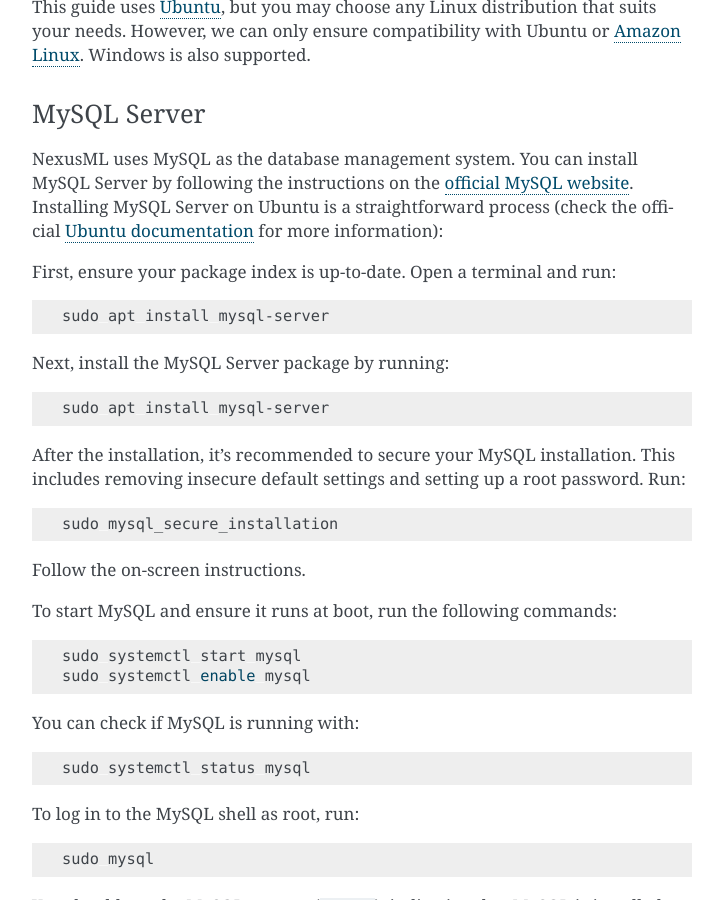
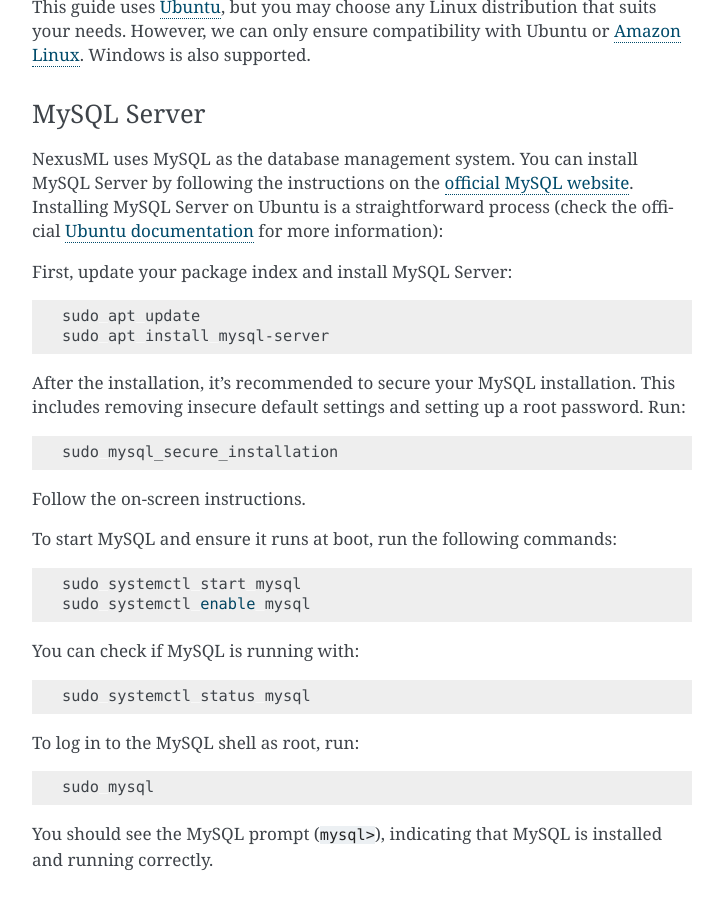
Before and after one commit to neuraptic/nexusml, a Sphinx documentation site: the page built from docs/quickstart.md, in a window 1280 px wide and 900 px high, scrolled down 472 px. Shown: the whole window, without its empty margins (388-1111 px from the left). Built offline with Sphinx 7.4.7, drawn with Linux system fonts in a browser that asks for light colours.

Commit message:
docs(quickstart): fix MySQL installation command

````diff
--- a/docs/quickstart.md
+++ b/docs/quickstart.md
@@ -27,15 +27,10 @@
 [Ubuntu documentation](https://documentation.ubuntu.com/server/how-to/databases/install-mysql/) for more
 information):
 
-First, ensure your package index is up-to-date. Open a terminal and run:
+First, update your package index and install MySQL Server:
 
 ```sh
-sudo apt install mysql-server
-```
-
-Next, install the MySQL Server package by running:
-
-```sh
+sudo apt update
 sudo apt install mysql-server
 ```
 
````
